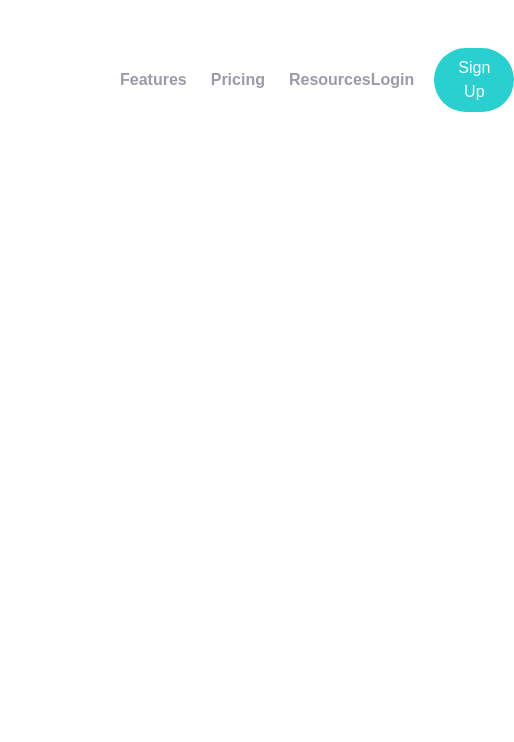
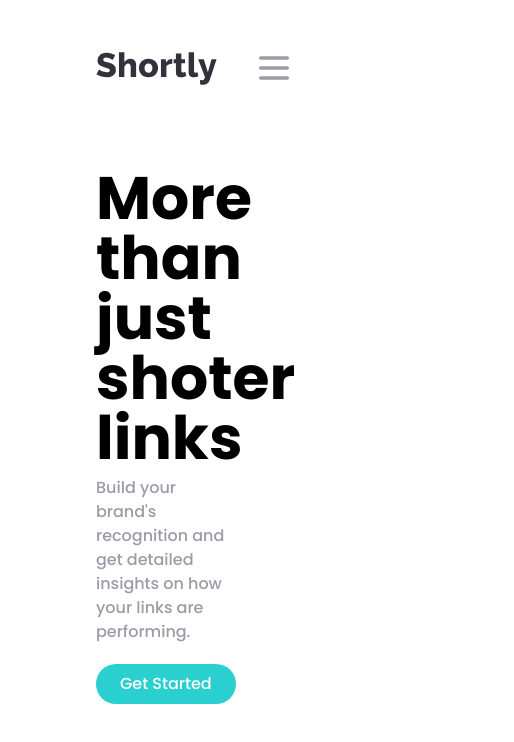
Before and after one commit to Sina-Abf/url-shortening-app, a React (Vite) app: page / in a window 390 px wide. Shown: the top 742 px of the page, 514 px wide, since content can reach past the window. Built offline with nearby package versions, Linux system fonts and the light colour scheme.

Commit message:
make the app responsive

```diff
--- a/src/App.jsx
+++ b/src/App.jsx
@@ -1,9 +1,11 @@
+import Landing from './components/Landing/Landing';
 import Navbar from './components/Navbar/Navbar';
 
 function App() {
   return (
     <div className="py-12 px-24 min-h-screen">
       <Navbar />
+      <Landing />
     </div>
   );
 }
--- /dev/null
+++ b/src/components/Landing/Landing.jsx
@@ -0,0 +1,27 @@
+import React from 'react';
+import Button from '../Ui/Button';
+import heroImg from '../../assets/images/illustration-working.svg';
+
+const Landing = () => {
+  return (
+    <section className="flex justify-between ">
+      <div>
+        <div className="w-3/4 mb-2">
+          <span className="font-bold text-6xl">
+            More than just shoter links
+          </span>
+        </div>
+        <p className="w-4/6 text-GrayishViolet mb-5">
+          Build your brand's recognition and get detailed insights on how your
+          links are performing.
+        </p>
+        <Button>Get Started</Button>
+      </div>
+      <div>
+        <img src={heroImg} />
+      </div>
+    </section>
+  );
+};
+
+export default Landing;
--- a/src/components/Navbar/Navbar.jsx
+++ b/src/components/Navbar/Navbar.jsx
@@ -1,30 +1,74 @@
-import React from 'react';
+import { useState } from 'react';
 import logo from '../../assets/images/logo.svg';
+import Button from '../Ui/Button';
 const Navbar = () => {
+  const [isOpen, setIsOpen] = useState(false);
+  const menuOpenHandler = () => {
+    setIsOpen((prevState) => !prevState);
+  };
+
   return (
-    <nav className="flex justify-between">
+    <nav className="flex justify-between mb-20 gap-x-4">
       <ul className="flex items-center gap-x-6 text-GrayishViolet font-bold">
         <li>
           <img src={logo} />
         </li>
-        <li className="hover:text-black transition-colors cursor-pointer">
+        <li className="hidden md:block hover:text-black transition-colors duration-300 cursor-pointer">
           Features
         </li>
-        <li className="hover:text-black transition-colors cursor-pointer">
+        <li className="hidden md:block hover:text-black transition-colors duration-300 cursor-pointer">
           Pricing
         </li>
-        <li className="hover:text-black transition-colors cursor-pointer">
+        <li className="hidden md:block hover:text-black transition-colors duration-300 cursor-pointer">
           Resources
         </li>
       </ul>
-      <div className="flex gap-x-5 ">
+
+      <div className=" gap-x-5 hidden md:flex">
         <button className="text-GrayishViolet font-bold hover:text-black transition-colors">
           Login
         </button>
-        <button className="bg-Cyan text-white rounded-full px-6 py-2">
-          Sign Up
-        </button>
+        <Button>Sign Up</Button>
       </div>
+
+      <div
+        onClick={menuOpenHandler}
+        className="block cursor-pointer md:hidden text-GrayishViolet"
+      >
+        <svg
+          xmlns="http://www.w3.org/2000/svg"
+          className="h-10 w-10"
+          fill="none"
+          viewBox="0 0 24 24"
+          stroke="currentColor"
+          strokeWidth="2"
+        >
+          <path
+            strokeLinecap="round"
+            strokeLinejoin="round"
+            d="M4 6h16M4 12h16M4 18h16"
+          />
+        </svg>
+      </div>
+
+      {isOpen && (
+        <ul className="flex flex-col gap-y-4 items-center rounded-xl w-1/2 absolute text-white h-1/2 top-1/2 right-1/2 translate-x-1/2 -translate-y-1/2 bg-DarkViolet">
+          <li className="transition-colors duration-300 cursor-pointer mt-10">
+            Features
+          </li>
+          <li className="transition-colors duration-300 cursor-pointer">
+            Pricing
+          </li>
+          <li className="transition-colors duration-300 cursor-pointer">
+            Resources
+          </li>
+          <hr className="border w-2/3 opacity-40 border-GrayishViolet" />
+          <div className="flex flex-col gap-y-2 w-3/4">
+            <button>Login</button>
+            <Button>Sign up</Button>
+          </div>
+        </ul>
+      )}
     </nav>
   );
 };
--- /dev/null
+++ b/src/components/Ui/Button.jsx
@@ -0,0 +1,13 @@
+import React from 'react';
+
+const Button = (props) => {
+  return (
+    <button
+      className={`${props.className} bg-Cyan hover:bg-lightCyan transition-colors duration-300 text-white rounded-full px-6 py-2 `}
+    >
+      {props.children}
+    </button>
+  );
+};
+
+export default Button;
--- a/src/index.css
+++ b/src/index.css
@@ -1,9 +1,8 @@
+@import url('https://fonts.googleapis.com/css2?family=Poppins:wght@500;700&display=swap');
 @tailwind base;
 @tailwind components;
 @tailwind utilities;
 
-@import url('https://fonts.googleapis.com/css2?family=Poppins:wght@500;700&display=swap');
-
 body {
   font-family: 'Poppins', sans-serif;
 }
--- a/tailwind.config.cjs
+++ b/tailwind.config.cjs
@@ -5,8 +5,10 @@
     extend: {
       colors: {
         Cyan: 'hsl(180, 66%, 49%)',
+        lightCyan: 'hsl(180, 66%, 70%)',
         DarkViolet: 'hsl(257, 27%, 26%)',
         GrayishViolet: 'hsl(257, 7%, 63%)',
+        Gray: 'hsl(0, 0%, 75%)',
       },
     },
   },
```
